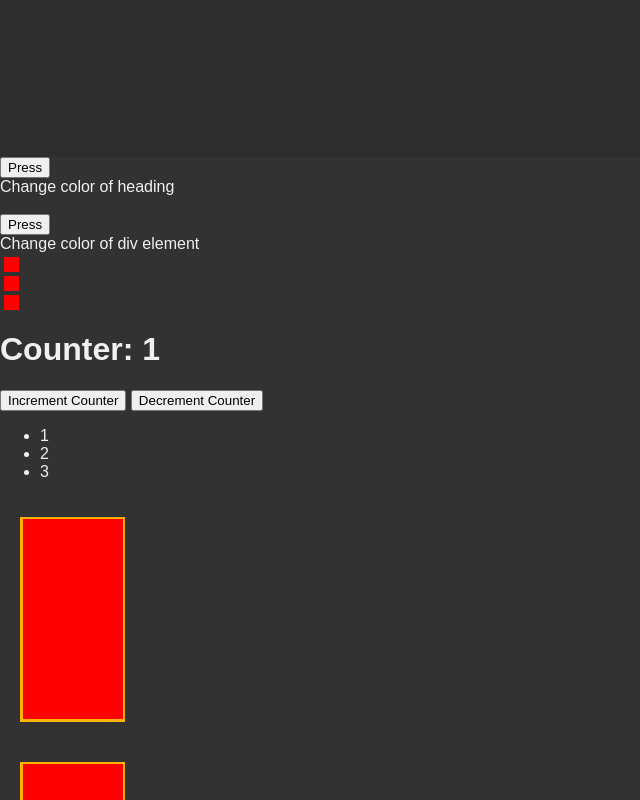
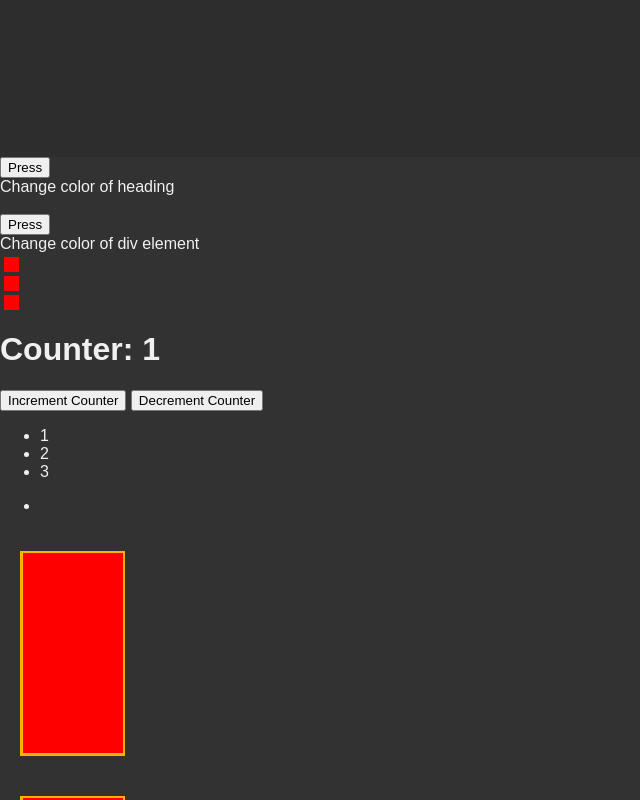
Before and after one commit to NebulaMakin/Git_Folder-New-, a plain HTML site: page Index.html in a window 1280 px wide. Both pictures are taken after a click on the button "Increment Counter". Shown: the part 853-1653 px from the top of the page, without its empty margins (0-640 px from the left). Drawn offline with Linux system fonts and the light colour scheme.

Commit message:
Added a <ul> list which appends <li> on increment btn

```diff
--- a/Index.html
+++ b/Index.html
@@ -47,6 +47,11 @@
     <li>3</li>
 </ul>
 
+<!--We can even [Dynamically] create elements in the DOM tree using JAVASCRIPT!! which is really awesome to me btw-->
+<!--So this <ul> element does not contain any child element cuz we are about to using script.js, such that when press increment btn it will add a <li> element-->
+<ul id = "list-items">
+</ul>
+
 <div class = "new-layout">
     <div></div>
     <div></div>
--- a/script.js
+++ b/script.js
@@ -2,12 +2,20 @@
 const incrementbtn = document.querySelector('#increment')               // This creates the instance of the Increment button  -> #1//
 const decrementbtn = document.querySelector('#decrement')
 let counter = 0
+
+const ulElement = document.getElementById('list-items')
 
 function incrementCounter(){
     const counterEl = document.getElementById('counter')                //#2 The counterEl references the element with id = counter
     counter++                                                           // editing the counter variable according to the function
     counterEl.innerText = counter                                       // using the instance of the counter element edit it's value to be of counter//
                                                                         // ex:- counter=0  -->  counter++  --> counter=1 and assigns the value to counter element
+
+    //create an element//
+    const li = document.createElement('li')
+
+    //append that element//
+    ulElement.appendChild(li)
 }
 
 function decrementCounter(){
```
